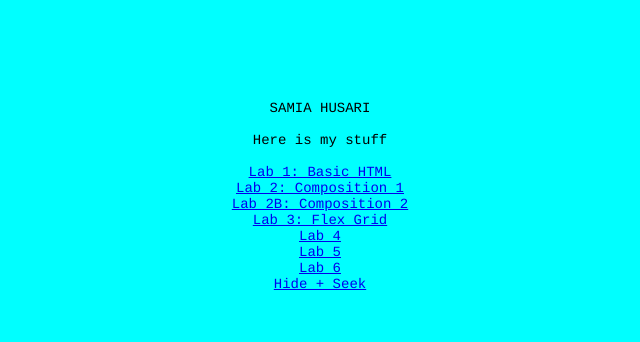
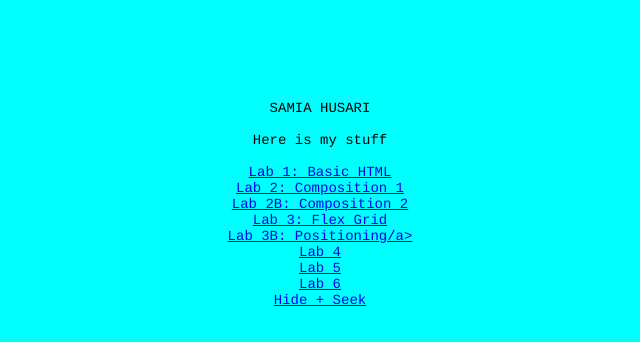
Before and after one commit to SamiaHusari/samiahusari.github.io, a plain HTML site: page index.html in a window 1280 px wide. Shown: the whole page, without its empty margins (320-960 px from the left). Drawn offline with nearby package versions, Linux system fonts and the light colour scheme.

Commit message:
adding 3B

```diff
--- a/index.html
+++ b/index.html
@@ -22,6 +22,8 @@
         <br/>
        <a href="labs/lab-3/index.html">Lab 3: Flex Grid</a>
         <br/>
+        <a href="labs/lab-3b/index.html">Lab 3B: Positioning/a>
+        <br/>
        <a href="labs/lab-4/index.html">Lab 4</a>
         <br/>
        <a href="labs/lab-5/index.html">Lab 5</a>
```
